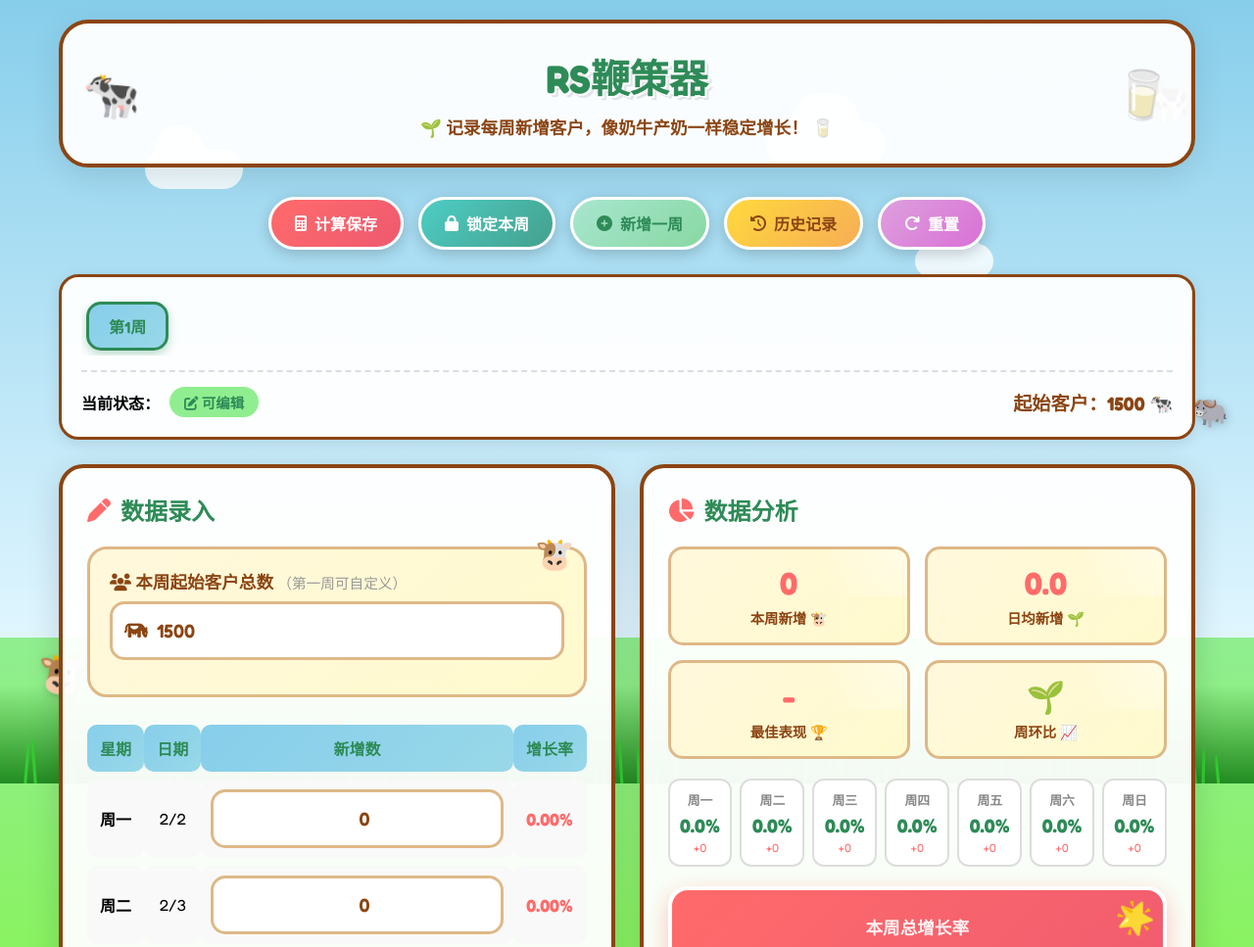
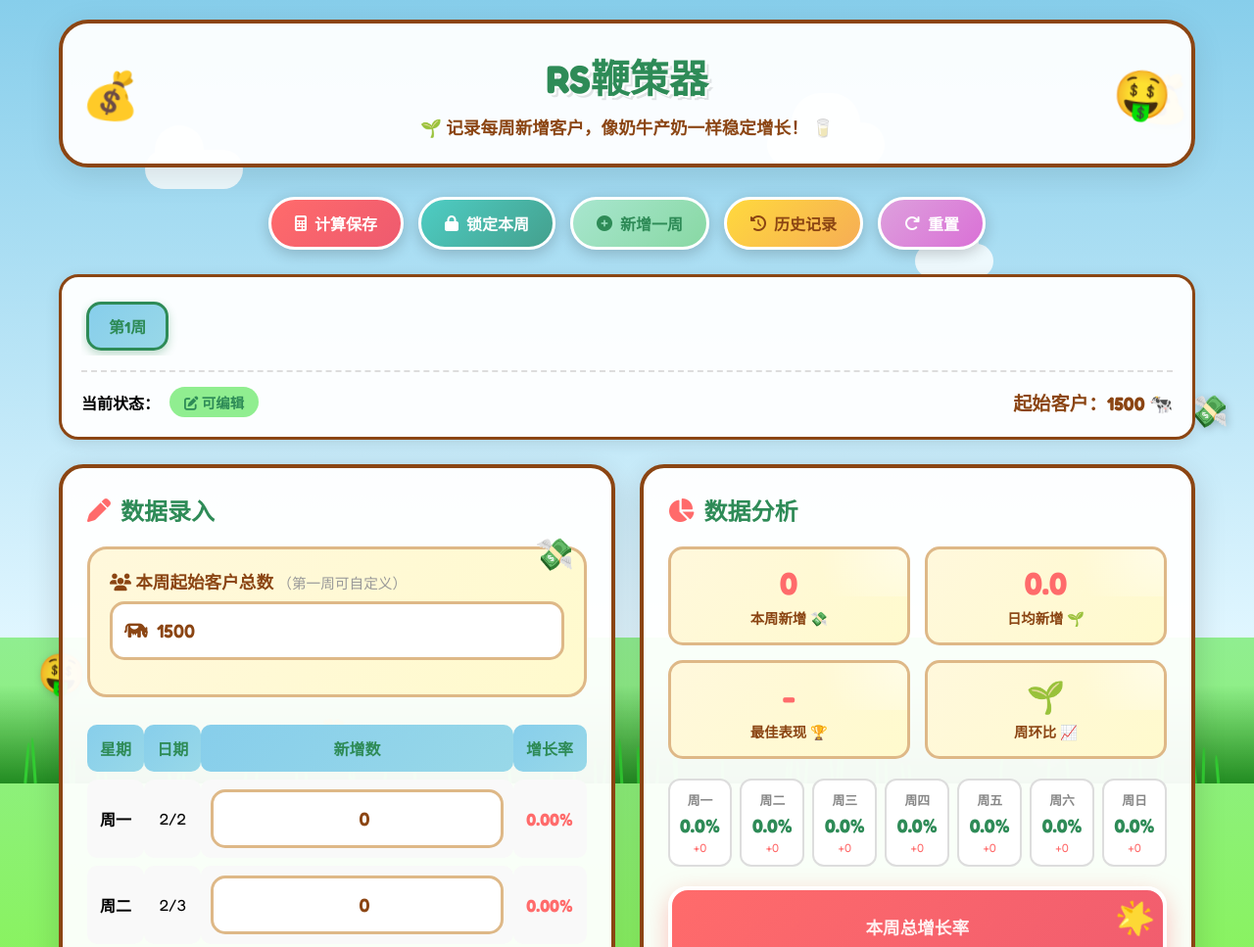
Before and after one commit to abin593505-a11y/biance, a plain HTML site: page index.html in a window 1280 px wide. Shown: the top 967 px of the page at 98% size. Drawn offline with nearby package versions, Linux system fonts and the light colour scheme.

Commit message:
Update index.html

```diff
--- a/index.html
+++ b/index.html
@@ -170,7 +170,7 @@
         }
 
         .header::before {
-            content: '🐄';
+            content: '💰';
             position: absolute;
             left: 20px;
             top: 50%;
@@ -180,7 +180,7 @@
         }
 
         .header::after {
-            content: '🥛';
+            content: '🤑';
             position: absolute;
             right: 20px;
             top: 50%;
@@ -425,7 +425,7 @@
         }
 
         .input-cow::before {
-            content: '🐮';
+            content: '💸';
             position: absolute;
             top: -15px;
             right: 10px;
@@ -644,7 +644,7 @@
         }
 
         .highlight-box::before {
-            content: '🐄';
+            content: '💸';
             position: absolute;
             left: 10px;
             bottom: 10px;
@@ -942,9 +942,9 @@
     <div class="cloud cloud2"></div>
     <div class="cloud cloud3"></div>
 
-    <div class="cow-decoration cow1">🐄</div>
-    <div class="cow-decoration cow2">🐮</div>
-    <div class="cow-decoration cow3">🐃</div>
+    <div class="cow-decoration cow1">💰</div>
+    <div class="cow-decoration cow2">🤑</div>
+    <div class="cow-decoration cow3">💸</div>
 
     <div class="flower flower1">🌻</div>
     <div class="flower flower2">🌼</div>
@@ -1059,7 +1059,7 @@
                 <div class="stats-grid">
                     <div class="stat-card">
                         <div class="stat-value" id="statTotal">0</div>
-                        <div class="stat-label">本周新增 🐮</div>
+                        <div class="stat-label">本周新增 💸</div>
                     </div>
                     <div class="stat-card">
                         <div class="stat-value" id="statAvg">0</div>
@@ -1203,7 +1203,7 @@
         // 保存数据
         function saveData() {
             localStorage.setItem('cowCalculator_v3', JSON.stringify(appData));
-            showToast('🐄 哞~ 数据已保存！');
+            showToast('💸 哞~ 数据已保存！');
         }
 
         // 显示Toast
@@ -1466,7 +1466,7 @@
         // 计算并保存（快捷按钮）
         function calculateAndSave() {
             calculate(true);
-            showToast('🐄 哞~ 计算完成并已保存！');
+            showToast('💸 哞~ 计算完成并已保存！');
         }
 
         // 自动保存
```
